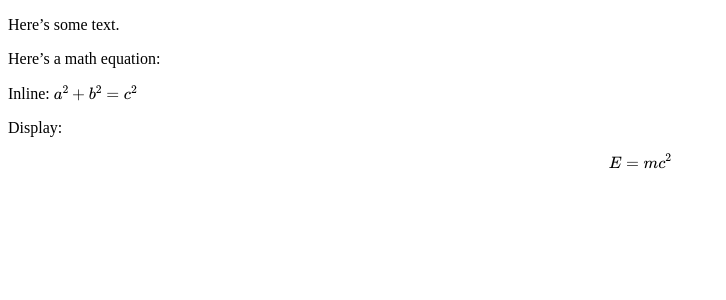
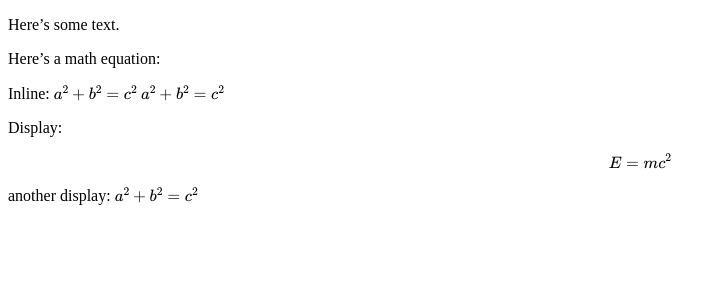
Before and after one commit to henryzhang11/questions-I-have, a Jekyll site: the page built from _posts/2023-08-08-representation-theory-notes-3.md, in a window 1280 px wide. Shown: the top 300 px of the page, without its empty margins (0-726 px from the left). Built offline with Jekyll 4.4.1, drawn with Linux system fonts in a browser that asks for light colours; formulas are drawn with MathJax 3.

Commit message:
Update 2023-08-08-representation-theory-notes-3.md

```diff
--- a/_posts/2023-08-08-representation-theory-notes-3.md
+++ b/_posts/2023-08-08-representation-theory-notes-3.md
@@ -7,7 +7,9 @@ Here's some text.
 
 Here's a math equation:
 
-Inline: \\( a^2 + b^2 = c^2 \\)
+Inline: \\( a^2 + b^2 = c^2 \\) $a^2 + b^2 = c^2$
 
 Display:
 \\[ E = mc^2 \\]
+
+another display: $$a^2 + b^2 = c^2$$
```
